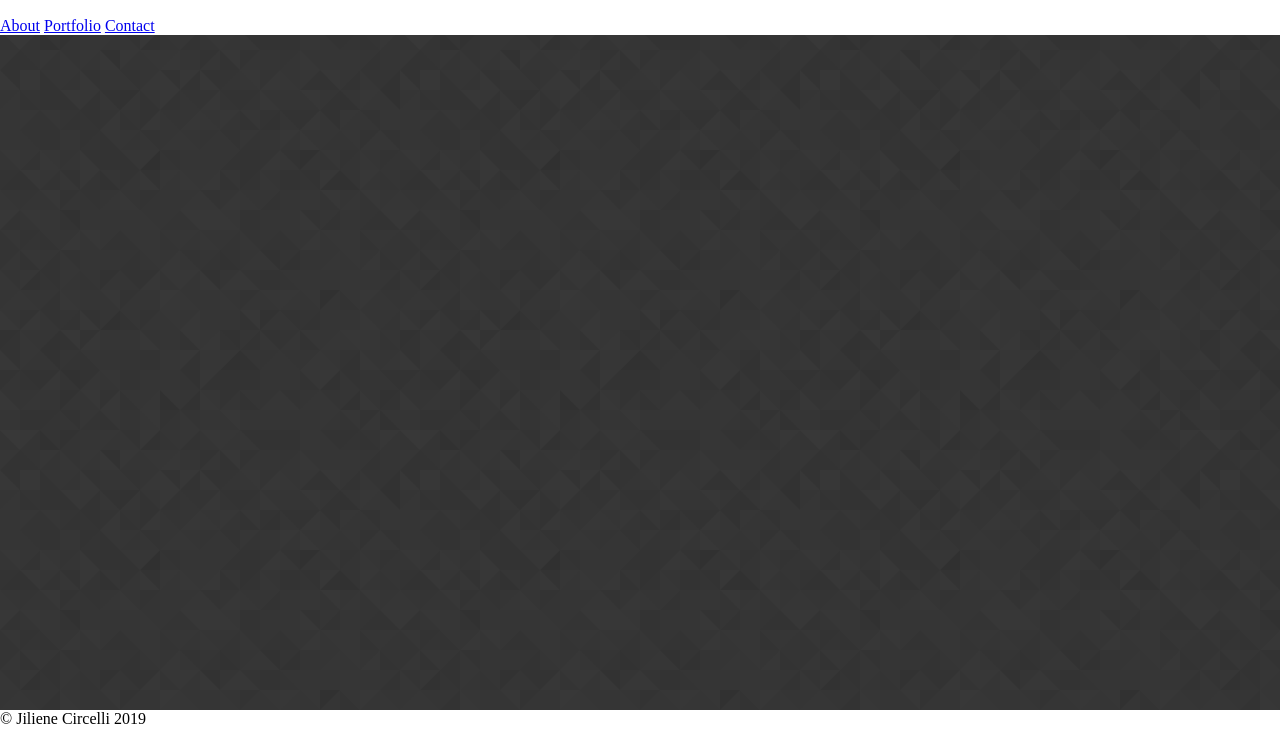
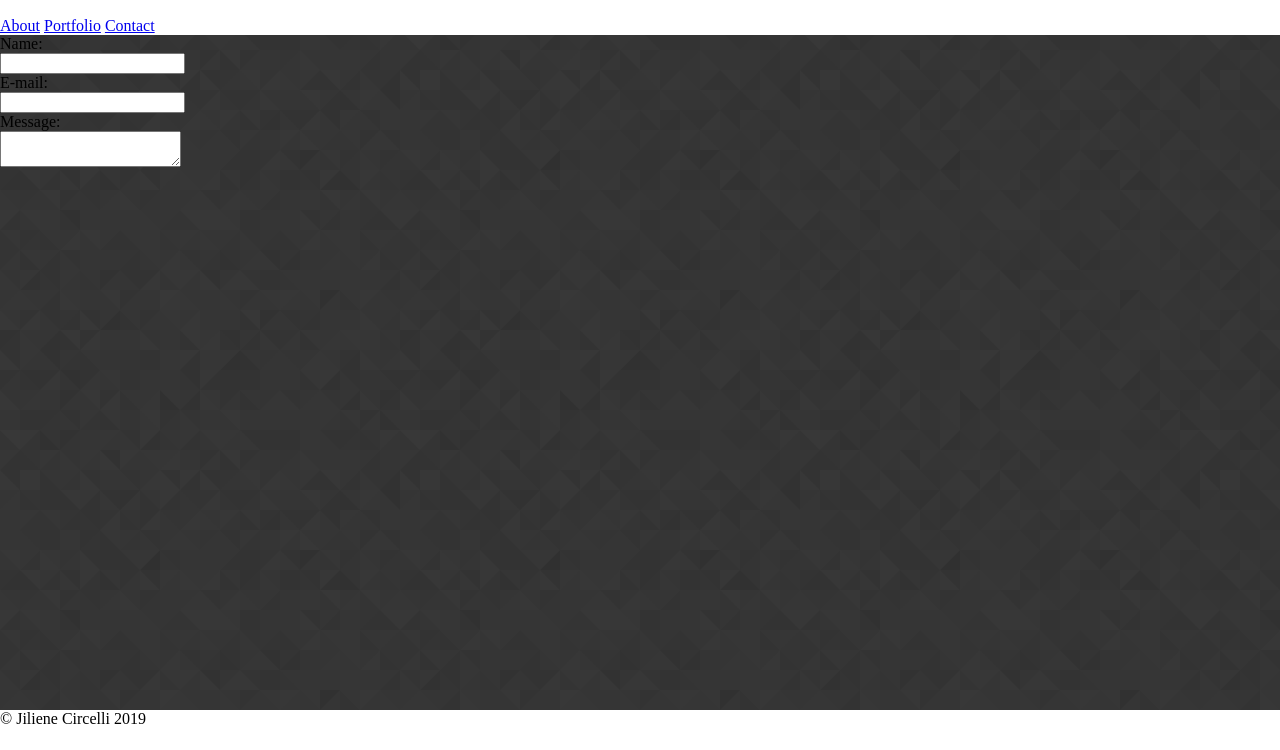
Before and after one commit to jilienecircelli/jilienecircelli.github.io, a plain HTML site: page contact.html in a window 1280 px wide. Shown: the part 50-800 px from the top of the page. Drawn offline with Linux system fonts and the light colour scheme.

Commit message:
added to basic contact form

```diff
--- a/contact.html
+++ b/contact.html
@@ -20,7 +20,20 @@
     </div>
     <section>
         <div class="body">
-
+            <form action="assets/form-data/" method="POST">
+                    <div>
+                      <label for="name">Name:</label><br>
+                      <input type="text" id="name" name="user_name">
+                    </div>
+                    <div>
+                      <label for="mail">E-mail:</label><br>
+                      <input type="email" id="mail" name="user_mail">
+                    </div>
+                    <div>
+                      <label for="msg">Message:</label><br>
+                      <textarea id="msg" name="user_message"></textarea>
+                    </div>
+                  </form>
 
         </div>
 
```
Lines whose indentation alone changed are shown as unchanged.
